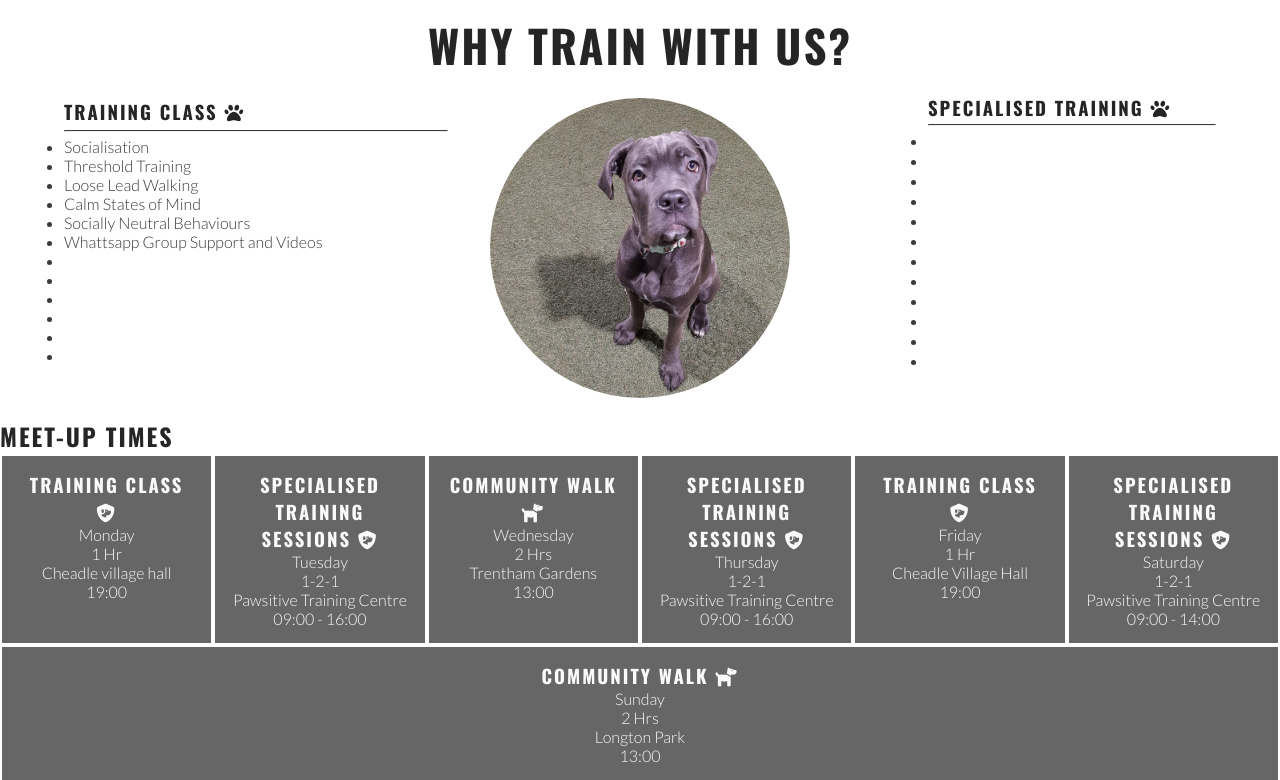
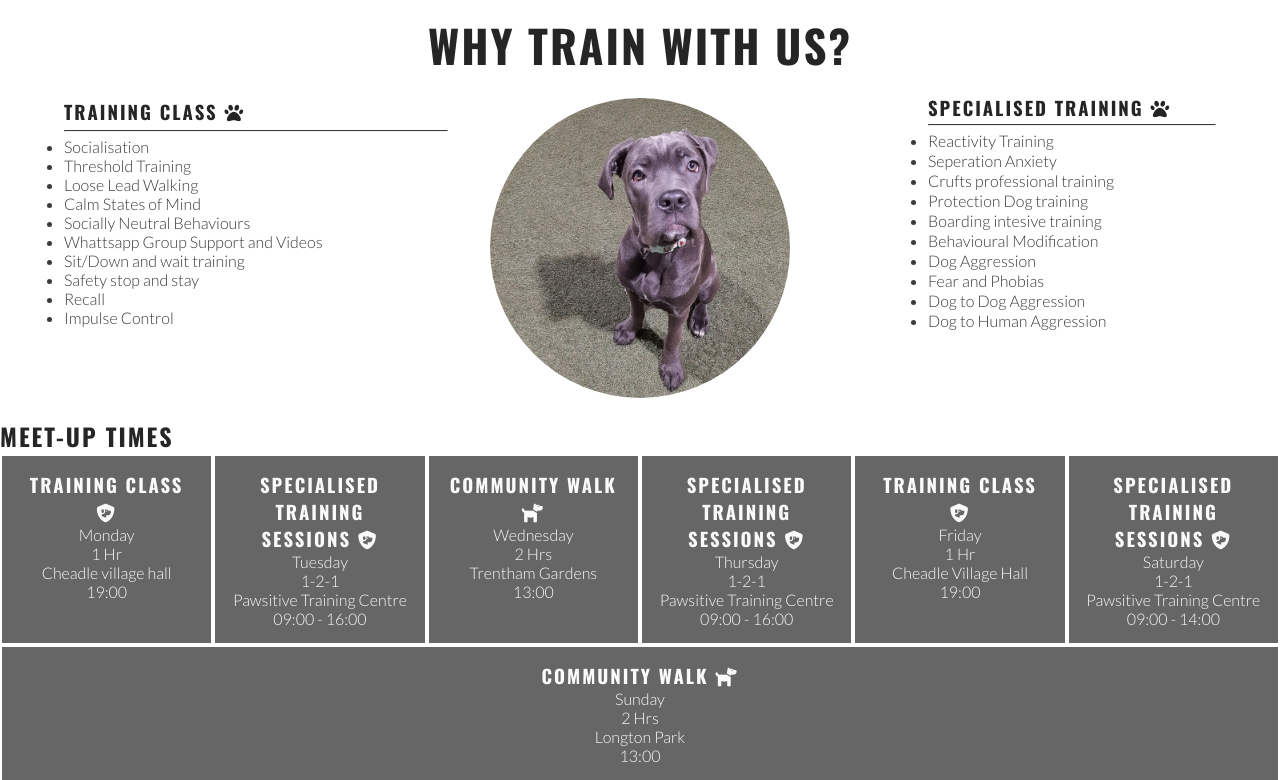
Before and after one commit to Beechy-92/beechy-milestone-1, a plain HTML site: page index.html in a window 1280 px wide. Shown: the part 940-1720 px from the top of the page. Drawn offline with nearby package versions, Linux system fonts and the light colour scheme.

Commit message:
add final information to homepage

```diff
--- a/index.html
+++ b/index.html
@@ -62,12 +62,10 @@
                                 <li>Calm States of Mind</li>
                                 <li>Socially Neutral Behaviours</li>
                                 <li>Whattsapp Group Support and Videos</li>
-                                <li></li>
-                                <li></li>
-                                <li></li>
-                                <li></li>
-                                <li></li>
-                                <li></li>
+                                <li>Sit/Down and wait training</li>
+                                <li>Safety stop and stay</li>
+                                <li>Recall</li>
+                                <li>Impulse Control</li>
                         </p>
                     </div>
                 </div>
@@ -77,18 +75,16 @@
                         <hr>
                         <p>
                             <ul>
-                                <li></li>
-                                <li></li>
-                                <li></li>
-                                <li></li>
-                                <li></li>
-                                <li></li>
-                                <li></li>
-                                <li></li>
-                                <li></li>
-                                <li></li>
-                                <li></li>
-                                <li></li>
+                                <li>Reactivity Training</li>
+                                <li>Seperation Anxiety</li>
+                                <li>Crufts professional training</li>
+                                <li>Protection Dog training</li>
+                                <li>Boarding intesive training</li>
+                                <li>Behavioural Modification</li>
+                                <li>Dog Aggression</li>
+                                <li>Fear and Phobias</li>
+                                <li>Dog to Dog Aggression</li>
+                                <li>Dog to Human Aggression</li>
                             </ul>
                         </p>
                     </div>
```
